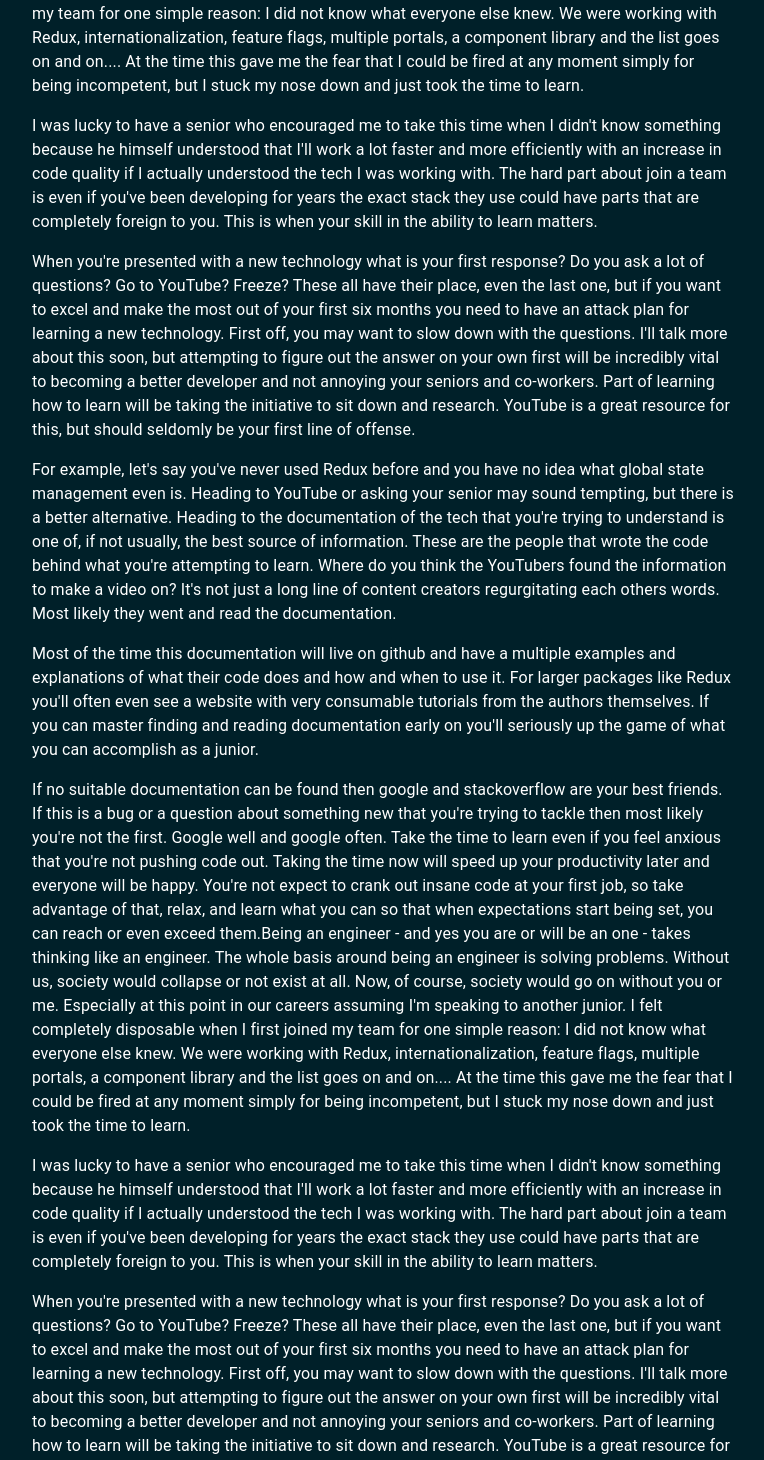
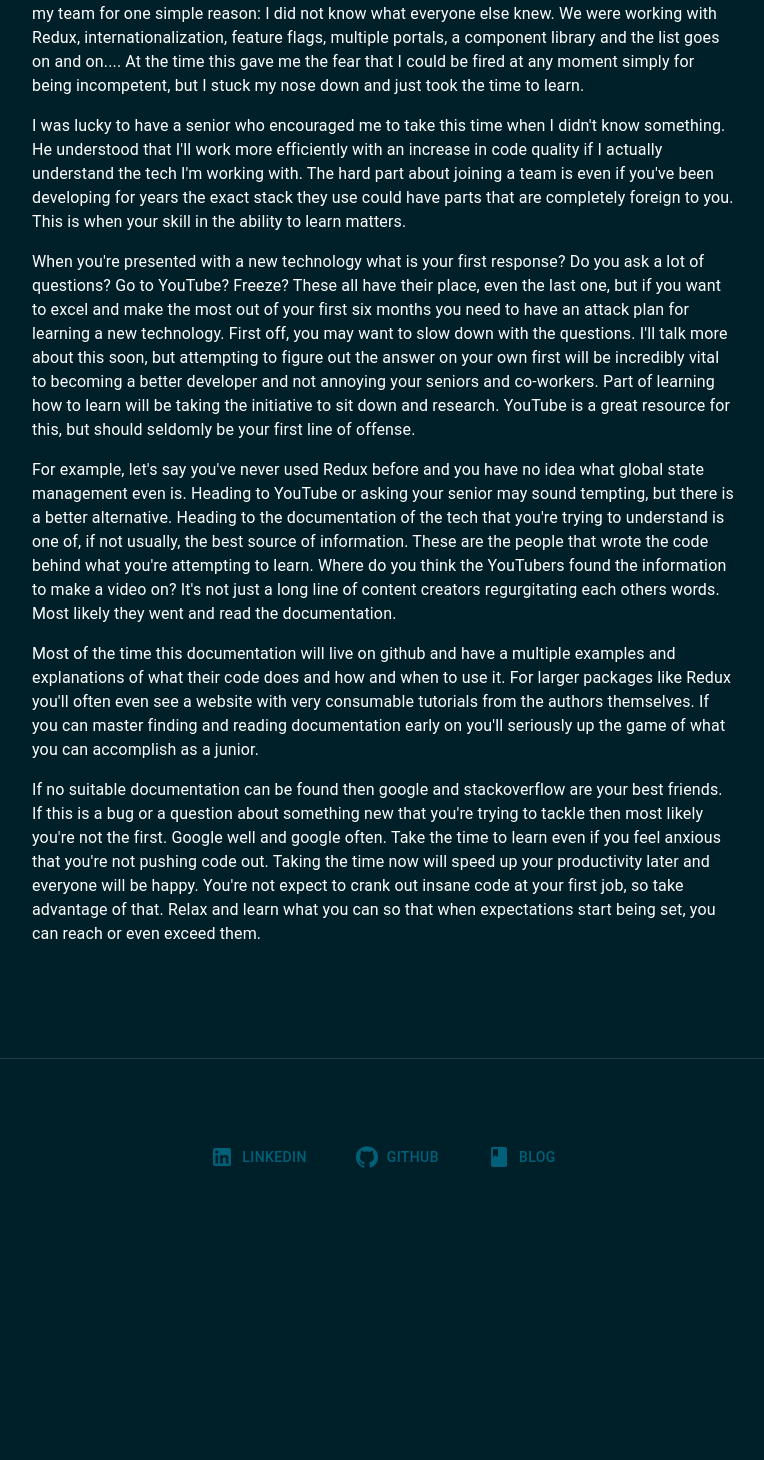
Before and after one commit to CalebJamesStevens/calebstevens, a Next.js app: page /blog/what-i-learned-in-the-first-six-months-as-a-junior-developer-1 in a window 1280 px wide. Shown: the part 509-1969 px from the top of the page, without its empty margins (257-1021 px from the left). After the commit the page ends 1748 px from the top, so only its background shows below. Built offline with nearby package versions, Linux system fonts and the light colour scheme.

Commit message:
fix more typos

```diff
--- a/pages/blog/what-i-learned-in-the-first-six-months-as-a-junior-developer-1.mdx
+++ b/pages/blog/what-i-learned-in-the-first-six-months-as-a-junior-developer-1.mdx
@@ -11,7 +11,7 @@ import React from 'react';
 I started my journey into web development back in October of 2021 and started my first job as a Front End engineer on May 31st, 2022.
 Many out there reading this may be seeing that time-to-job number and raising an eyebrow at it.
 Eight months is not a very long time to start learning web development and end with a full time job in the industry, but that's a
-whole other article by itself. Today I'm going to be talking about the lessons I've learned in the last six months of my first job as a wed dev and hopefully
+whole other article by itself. Today I'm going to be talking about the lessons I've learned in the last six months of my first job as a web dev and hopefully
 pass on some knowledge that will help at least one person out there who's searching for or has just started their first job.
 
 ## Learn how to learn
@@ -24,44 +24,9 @@ internationalization, feature flags, multiple portals, a component library and t
 this gave me the fear that I could be fired at any moment simply for being incompetent, but I stuck my nose down
 and just took the time to learn.
 
-I was lucky to have a senior who encouraged me to take this time when I didn't know something because he himself understood
-that I'll work a lot faster and more efficiently with an increase in code quality if I actually understood the tech I was working with.
-The hard part about join a team is even if you've been developing for years the exact stack they use could have parts that are completely
-foreign to you. This is when your skill in the ability to learn matters.
-
-When you're presented with a new technology what is your first response? Do you ask a lot of questions? Go to YouTube? Freeze?
-These all have their place, even the last one, but if you want to excel and make the most out of your first six months you
-need to have an attack plan for learning a new technology. First off, you may want to slow down with the questions. I'll talk
-more about this soon, but attempting to figure out the answer on your own first will be incredibly vital to becoming a better
-developer and not annoying your seniors and co-workers. Part of learning how to learn will be taking the initiative to sit
-down and research. YouTube is a great resource for this, but should seldomly be your first line of offense.
-
-For example, let's say you've never used Redux before and you have no idea what global state management even is. Heading to YouTube
-or asking your senior may sound tempting, but there is a better alternative. Heading to the documentation of the tech that
-you're trying to understand is one of, if not usually, the best source of information. These are the people that wrote the code
-behind what you're attempting to learn. Where do you think the YouTubers found the information to make a video on? It's not just
-a long line of content creators regurgitating each others words. Most likely they went and read the documentation.
-
-Most of the time this documentation will live on github and have a multiple examples and explanations of what their code does and
-how and when to use it. For larger packages like Redux you'll often even see a website with very consumable tutorials from
-the authors themselves. If you can master finding and reading documentation early on you'll seriously up the game of what you can
-accomplish as a junior.
-
-If no suitable documentation can be found then google and stackoverflow are your best friends. If this is a bug or a question about
-something new that you're trying to tackle then most likely you're not the first. Google well and google often. Take the time to learn
-even if you feel anxious that you're not pushing code out. Taking the time now will speed up your productivity later and everyone
-will be happy. You're not expect to crank out insane code at your first job, so take advantage of that, relax, and learn what you can so
-that when expectations start being set, you can reach or even exceed them.Being an engineer - and yes you are or will be an one - takes thinking like an engineer. The whole basis around being an
-engineer is solving problems. Without us, society would collapse or not exist at all. Now, of course, society would go on without
-you or me. Especially at this point in our careers assuming I'm speaking to another junior. I felt completely disposable
-when I first joined my team for one simple reason: I did not know what everyone else knew. We were working with Redux,
-internationalization, feature flags, multiple portals, a component library and the list goes on and on.... At the time
-this gave me the fear that I could be fired at any moment simply for being incompetent, but I stuck my nose down
-and just took the time to learn.
-
-I was lucky to have a senior who encouraged me to take this time when I didn't know something because he himself understood
-that I'll work a lot faster and more efficiently with an increase in code quality if I actually understood the tech I was working with.
-The hard part about join a team is even if you've been developing for years the exact stack they use could have parts that are completely
+I was lucky to have a senior who encouraged me to take this time when I didn't know something. He understood
+that I'll work more efficiently with an increase in code quality if I actually understand the tech I'm working with.
+The hard part about joining a team is even if you've been developing for years the exact stack they use could have parts that are completely
 foreign to you. This is when your skill in the ability to learn matters.
 
 When you're presented with a new technology what is your first response? Do you ask a lot of questions? Go to YouTube? Freeze?
```
